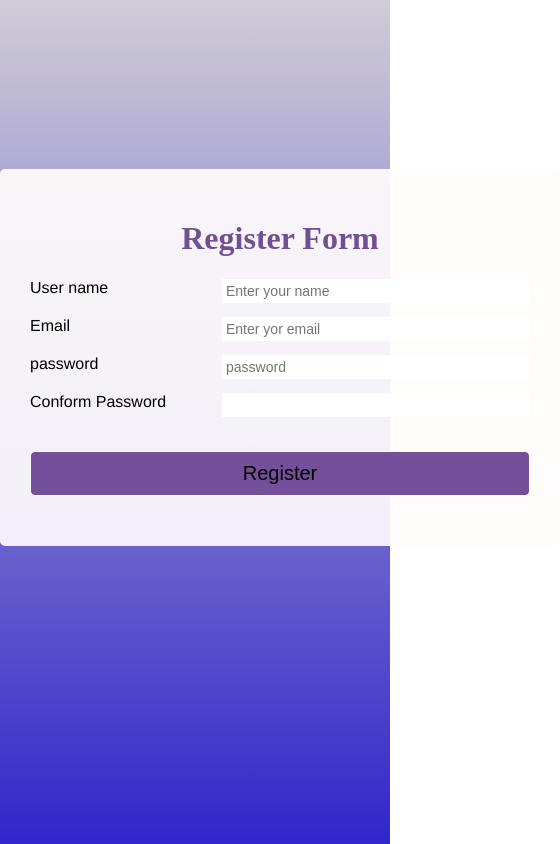
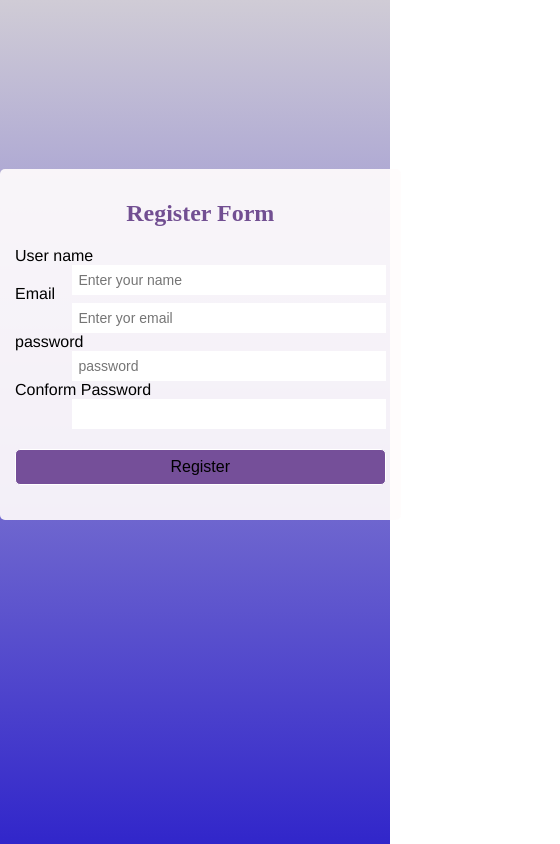
Before and after one commit to Viginv/registrationform, a plain HTML site: page index.html in a window 390 px wide. Shown: the whole page, 560 px wide, since content can reach past the window. Drawn offline with Linux system fonts and the light colour scheme.

Commit message:
Update style.css

```diff
--- a/style.css
+++ b/style.css
@@ -76,3 +76,31 @@ border:1px solid white;
 .input-group.error input{
   border-color:red;
 }
+
+@media (max-width: 768px) {
+  #form {
+    width: 90%;
+    padding: 20px;
+  }
+
+  .input-group input {
+    font-size: 14px;
+    padding: 6px;
+  }
+
+  #form button {
+    font-size: 16px;
+    padding: 8px;
+  }
+}
+
+@media (max-width: 480px) {
+  #form {
+    width: 95%;
+    padding: 15px;
+  }
+
+  h1 {
+    font-size: 1.5rem;
+  }
+}
```
